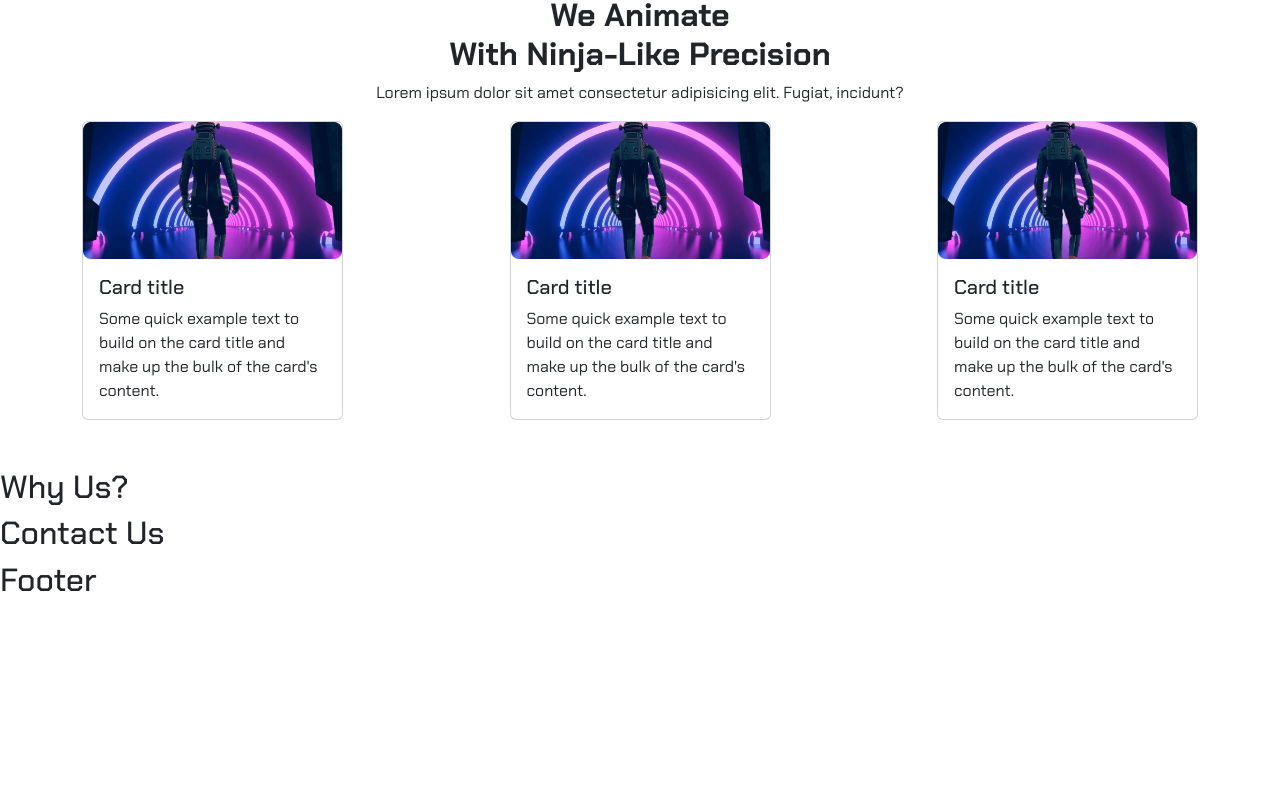
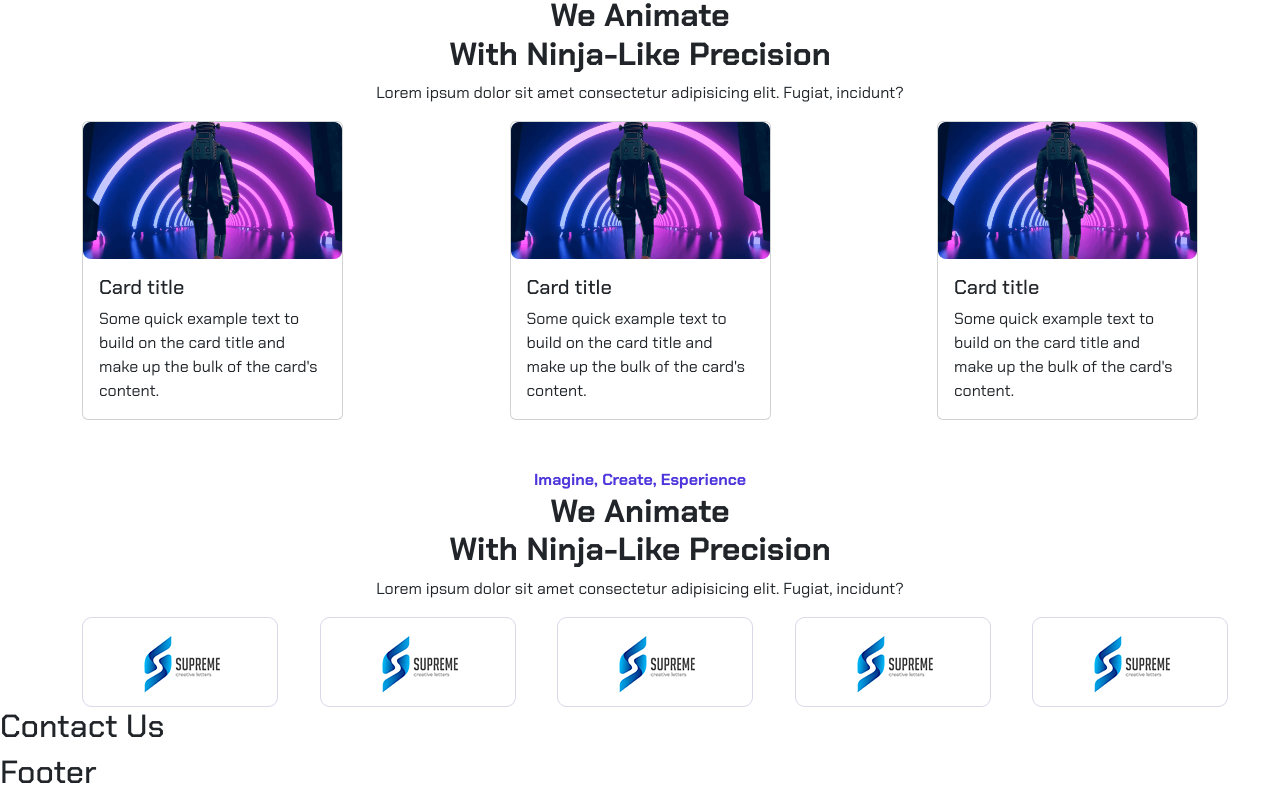
Before and after one commit to burillu/proj-html-vuejs, a Vue app: page / in a window 1280 px wide. Shown: the part 3684-4484 px from the top of the page. Before the commit the page ends 4291 px from the top, so only its background shows below. Built offline with nearby package versions, Linux system fonts and the light colour scheme.

Commit message:
add content in app whyUS

```diff
--- a/src/components/main/App.WhyUs.vue
+++ b/src/components/main/App.WhyUs.vue
@@ -1,12 +1,23 @@
 <template>
-    <div>
-        <h2>Why Us?</h2>
-    </div>
+    <section>
+        <div class="container">
+            <AppTitleSection />
+            <div class="row row-cols-5 justify-content-between">
+                <div v-for="item in 5" class="col-2 ">
+
+                    <img :src="'./images/sponsor1.png'" alt="sponsor1">
+                </div>
+            </div>
+        </div>
+    </section>
 </template>
 
 <script>
+import AppTitleSection from './AppTitleSection.vue';
+
 export default {
-    name: 'AppWhyUs'
+    name: "AppWhyUs",
+    components: { AppTitleSection }
 }
 </script>
 
```
